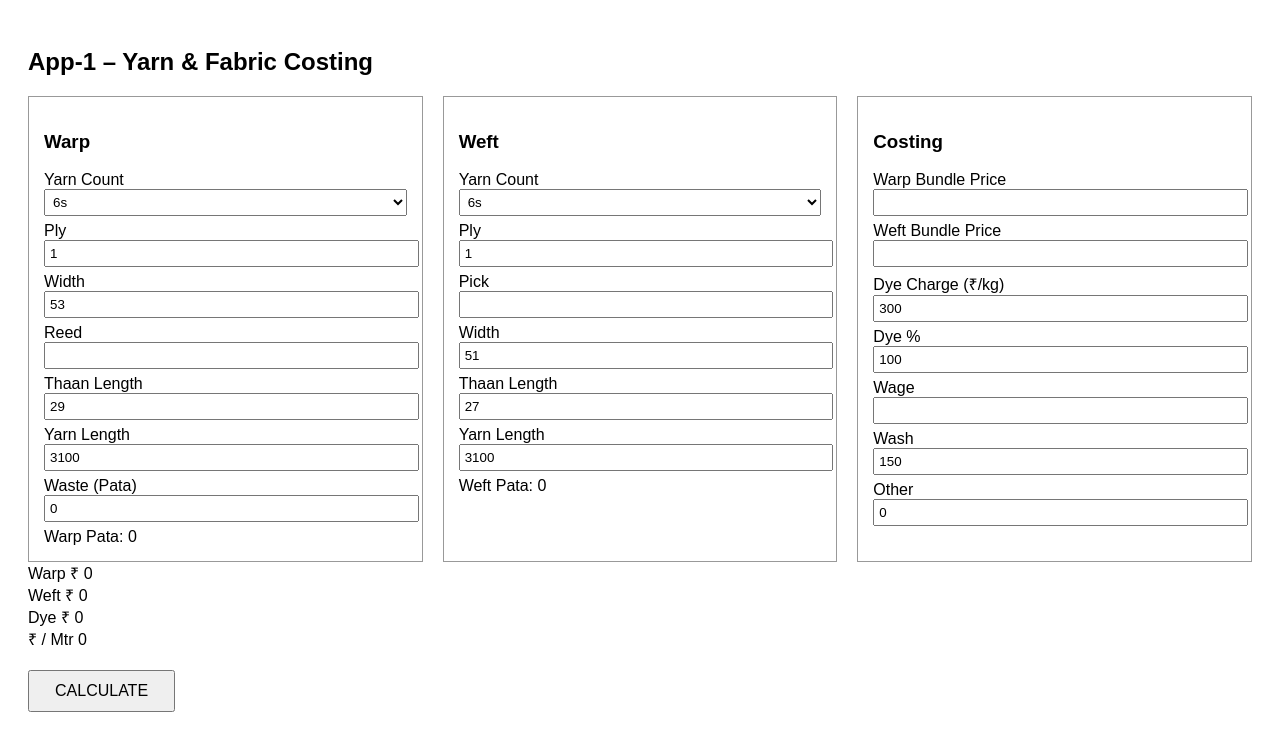
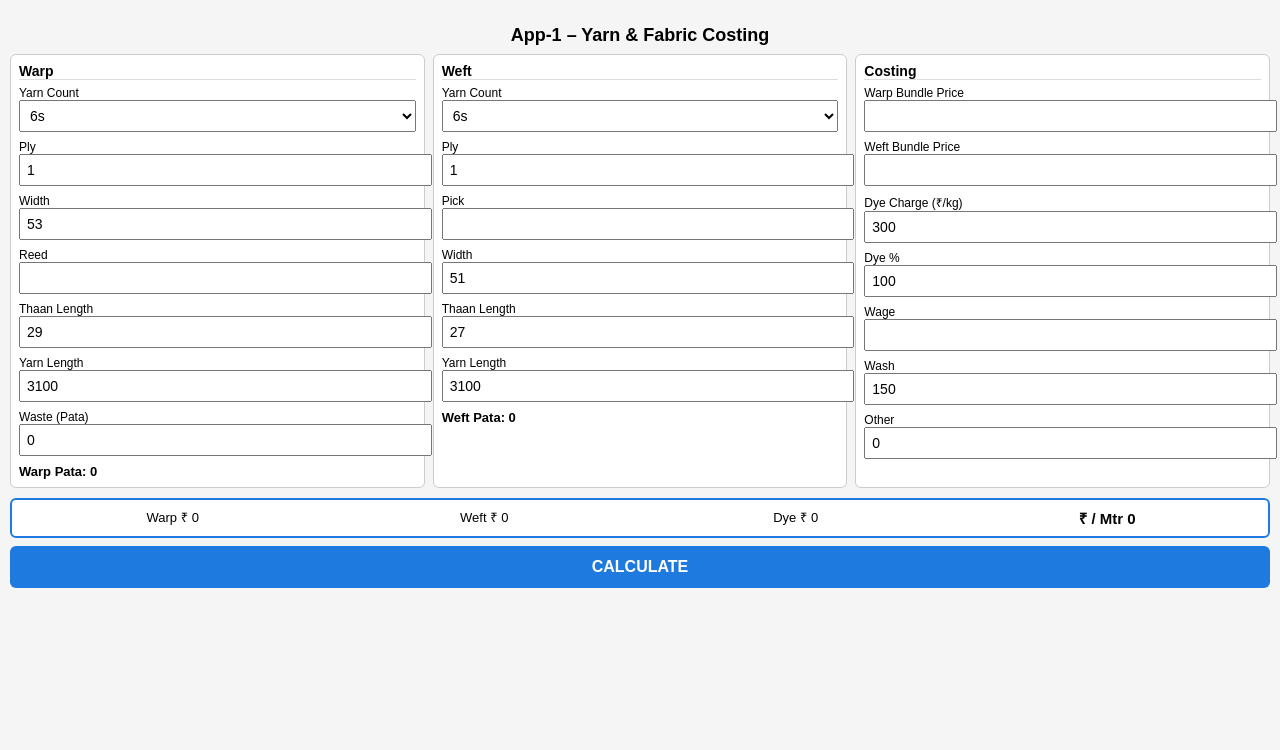
Before and after one commit to guinm88-bit/Costing, a plain HTML site: page index.html in a window 1280 px wide. Drawn offline with Linux system fonts and the light colour scheme.

Commit message:
Update style.css

```diff
--- a/style.css
+++ b/style.css
@@ -1,27 +1,94 @@
 body {
   font-family: Arial, sans-serif;
-  padding: 20px;
+  padding: 10px;
+  margin: 0;
+  background: #f5f5f5;
 }
 
 .grid {
   display: grid;
   grid-template-columns: 1fr 1fr 1fr;
-  gap: 20px;
+  gap: 8px;
 }
 
 .col {
-  border: 1px solid #999;
-  padding: 15px;
+  background: #fff;
+  border: 1px solid #ccc;
+  padding: 8px;
+  border-radius: 6px;
+}
+
+h2 {
+  text-align: center;
+  font-size: 18px;
+  margin-bottom: 8px;
+}
+
+h3 {
+  font-size: 14px;
+  margin: 0 0 6px;
+  border-bottom: 1px solid #ddd;
+}
+
+label {
+  font-size: 12px;
+  display: block;
+  margin-top: 4px;
 }
 
 input, select {
   width: 100%;
-  margin-bottom: 6px;
-  padding: 4px;
+  padding: 6px;
+  font-size: 14px;
+  margin-bottom: 4px;
 }
 
+.result {
+  font-size: 13px;
+  font-weight: bold;
+  margin-top: 4px;
+}
+
+/* SINGLE ROW SUMMARY */
+.summary-row {
+  display: grid;
+  grid-template-columns: repeat(4, 1fr);
+  gap: 6px;
+  margin-top: 10px;
+  padding: 8px;
+  background: #ffffff;
+  border: 2px solid #1f7ae0;
+  border-radius: 6px;
+  font-size: 13px;
+  text-align: center;
+}
+
+.summary-row .final {
+  font-size: 15px;
+  font-weight: bold;
+}
+
+/* BUTTON */
 button {
-  margin-top: 20px;
-  padding: 10px 25px;
+  width: 100%;
+  margin-top: 8px;
+  padding: 12px;
   font-size: 16px;
+  font-weight: bold;
+  background: #1f7ae0;
+  color: white;
+  border: none;
+  border-radius: 6px;
 }
+
+/* MOBILE */
+@media (max-width: 768px) {
+  .grid {
+    grid-template-columns: 1fr;
+  }
+
+  .summary-row {
+    grid-template-columns: 1fr 1fr;
+    row-gap: 6px;
+  }
+}
```
